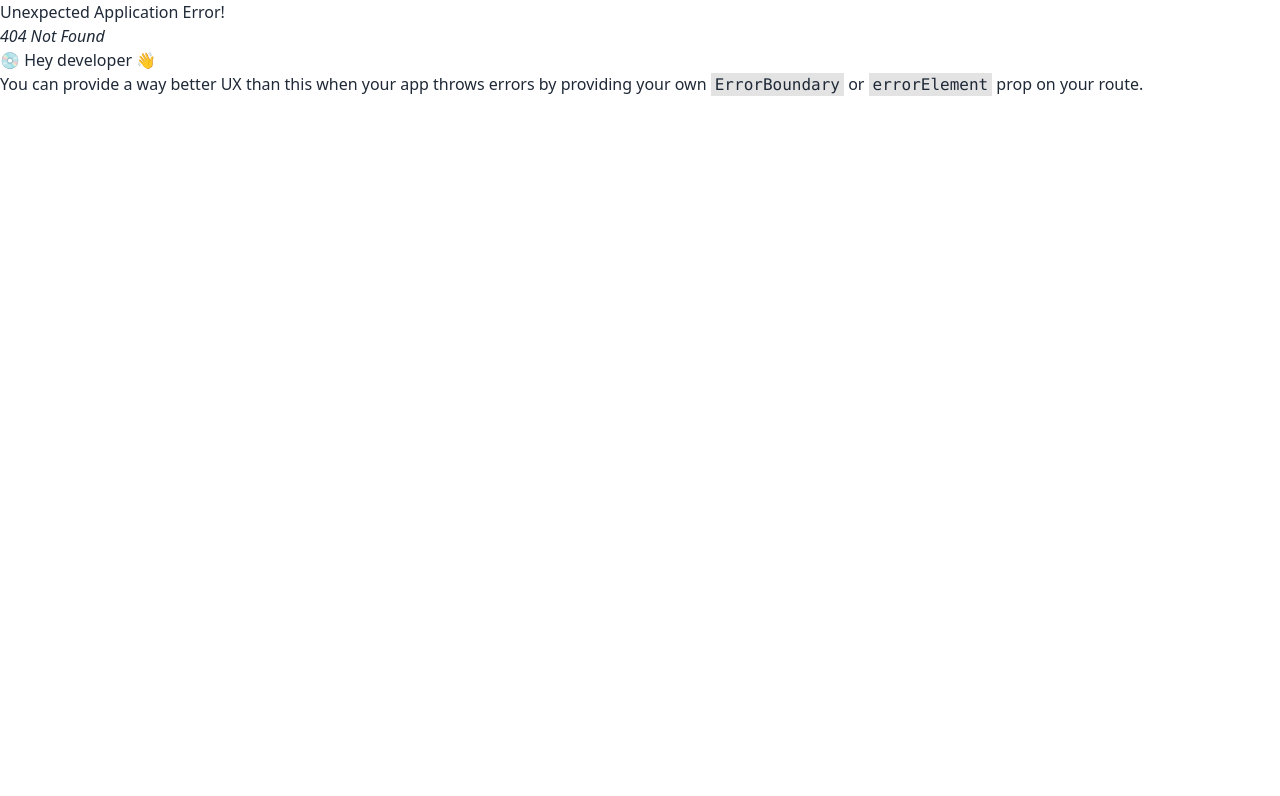
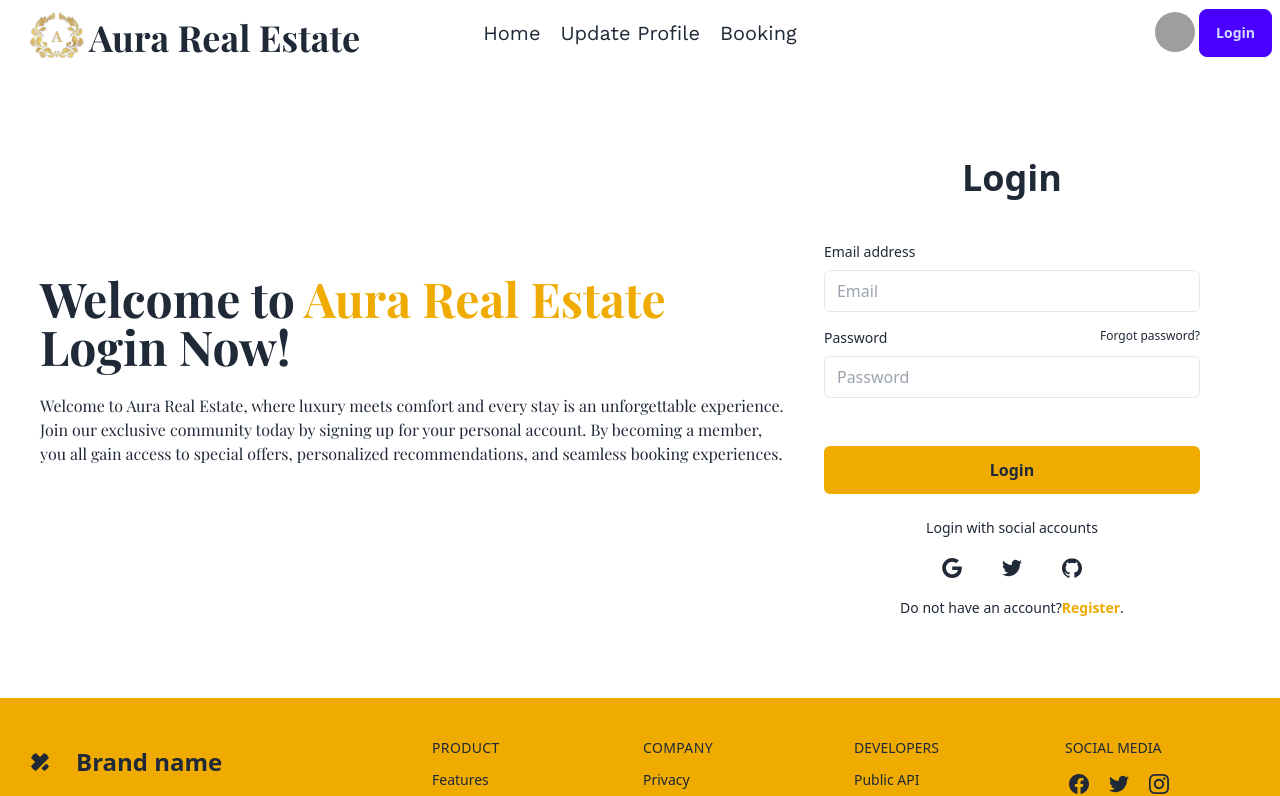
Before and after one commit to Legion204/aura-real-estate, a React (Vite) app: page /login in a window 1280 px wide. Before the commit this address had no page. Shown: the top 796 px of the page. Built offline with nearby package versions, Linux system fonts and the light colour scheme; grey boxes are pictures that could not be loaded; a web font is replaced by a local one.

Commit message:
added login page and authProvider to access user data globaly

```diff
--- a/package.json
+++ b/package.json
@@ -12,6 +12,7 @@
   "dependencies": {
     "localforage": "^1.10.0",
     "match-sorter": "^6.3.4",
+    "prop-types": "^15.8.1",
     "react": "^18.2.0",
     "react-dom": "^18.2.0",
     "react-router-dom": "^6.22.3",
--- a/src/Components/NavBar.jsx
+++ b/src/Components/NavBar.jsx
@@ -1,5 +1,7 @@
 import { Link, NavLink } from "react-router-dom";
 import logo from '.././assets/logo.png'
+import { useContext } from "react";
+import { AuthContext } from "../Provider/AuthProvider";
 
 
 const NavBar = () => {
@@ -11,6 +13,7 @@
         <NavLink to={'/'}><li className="hover:text-[#EFAB00]">Booking</li></NavLink>
     </div>
 
+    const{user}=useContext(AuthContext)
 
     return (
         <div className="navbar bg-base-100">
@@ -48,7 +51,8 @@
                         <li><a>Logout</a></li>
                     </ul>
                 </div>
-                <Link to={'/register'} className="btn btn-primary">Register</Link>
+                <Link to={'/login'} className="btn btn-primary">Login</Link>
+                <p>{user}</p>
             </div>
         </div>
     );
--- /dev/null
+++ b/src/Pages/Login.jsx
@@ -0,0 +1,65 @@
+import { Link } from "react-router-dom";
+
+const Login = () => {
+    return (
+        <div className="flex items-center lg:m-10 flex-col md:flex-row">
+            <div className="font-Playfair text-center md:text-left">
+                <h1 className="text-5xl font-bold">
+                    Welcome to <span className="text-[#EFAB00]">Aura Real Estate</span><br /> Login Now!</h1>
+                <p className="py-6">Welcome to Aura Real Estate, where luxury meets comfort and every stay is an unforgettable experience. Join our exclusive community today by signing up for your personal account. By becoming a member, you all gain access to special offers, personalized recommendations, and seamless booking experiences.</p>
+            </div>
+            <div className="flex flex-col w-full p-6 rounded-md sm:p-10 dark:bg-gray-50 dark:text-gray-800 mx-auto">
+                <div className="mb-8 text-center">
+                    <h1 className="my-3 text-4xl font-bold">Login</h1>
+                </div>
+                <form className="space-y-12">
+                    <div className="space-y-4">
+                        <div>
+                            <label htmlFor="email" className="block mb-2 text-sm">Email address</label>
+                            <input type="email" name="email" id="email" placeholder="Email" className="w-full px-3 py-2 border rounded-md dark:border-gray-300 dark:bg-gray-50 dark:text-gray-800" />
+                        </div>
+                        <div>
+                            <div className="flex justify-between mb-2">
+                                <label htmlFor="password" className="text-sm">Password</label>
+                                <a rel="noopener noreferrer" href="#" className="text-xs hover:underline dark:text-gray-600">Forgot password?</a>
+                            </div>
+                            <input type="password" name="password" id="password" placeholder="Password" className="w-full px-3 py-2 border rounded-md dark:border-gray-300 dark:bg-gray-50 dark:text-gray-800" />
+                        </div>
+                    </div>
+                    <div className="space-y-2">
+                        <div>
+                            <button type="submit" className="w-full px-8 py-3 font-semibold rounded-md bg-[#EFAB00] dark:text-gray-50">Login</button>
+                        </div>
+                        <div className="flex items-center pt-4 space-x-1">
+                            <div className="flex-1 h-px sm:w-16 dark:bg-gray-300"></div>
+                            <p className="px-3 text-sm dark:text-gray-600">Login with social accounts</p>
+                            <div className="flex-1 h-px sm:w-16 dark:bg-gray-300"></div>
+                        </div>
+                        <div className="flex justify-center space-x-4">
+                            <button aria-label="Log in with Google" className="p-3 rounded-sm">
+                                <svg xmlns="http://www.w3.org/2000/svg" viewBox="0 0 32 32" className="w-5 h-5 fill-current">
+                                    <path d="M16.318 13.714v5.484h9.078c-0.37 2.354-2.745 6.901-9.078 6.901-5.458 0-9.917-4.521-9.917-10.099s4.458-10.099 9.917-10.099c3.109 0 5.193 1.318 6.38 2.464l4.339-4.182c-2.786-2.599-6.396-4.182-10.719-4.182-8.844 0-16 7.151-16 16s7.156 16 16 16c9.234 0 15.365-6.49 15.365-15.635 0-1.052-0.115-1.854-0.255-2.651z"></path>
+                                </svg>
+                            </button>
+                            <button aria-label="Log in with Twitter" className="p-3 rounded-sm">
+                                <svg xmlns="http://www.w3.org/2000/svg" viewBox="0 0 32 32" className="w-5 h-5 fill-current">
+                                    <path d="M31.937 6.093c-1.177 0.516-2.437 0.871-3.765 1.032 1.355-0.813 2.391-2.099 2.885-3.631-1.271 0.74-2.677 1.276-4.172 1.579-1.192-1.276-2.896-2.079-4.787-2.079-3.625 0-6.563 2.937-6.563 6.557 0 0.521 0.063 1.021 0.172 1.495-5.453-0.255-10.287-2.875-13.52-6.833-0.568 0.964-0.891 2.084-0.891 3.303 0 2.281 1.161 4.281 2.916 5.457-1.073-0.031-2.083-0.328-2.968-0.817v0.079c0 3.181 2.26 5.833 5.26 6.437-0.547 0.145-1.131 0.229-1.724 0.229-0.421 0-0.823-0.041-1.224-0.115 0.844 2.604 3.26 4.5 6.14 4.557-2.239 1.755-5.077 2.801-8.135 2.801-0.521 0-1.041-0.025-1.563-0.088 2.917 1.86 6.36 2.948 10.079 2.948 12.067 0 18.661-9.995 18.661-18.651 0-0.276 0-0.557-0.021-0.839 1.287-0.917 2.401-2.079 3.281-3.396z"></path>
+                                </svg>
+                            </button>
+                            <button aria-label="Log in with GitHub" className="p-3 rounded-sm">
+                                <svg xmlns="http://www.w3.org/2000/svg" viewBox="0 0 32 32" className="w-5 h-5 fill-current">
+                                    <path d="M16 0.396c-8.839 0-16 7.167-16 16 0 7.073 4.584 13.068 10.937 15.183 0.803 0.151 1.093-0.344 1.093-0.772 0-0.38-0.009-1.385-0.015-2.719-4.453 0.964-5.391-2.151-5.391-2.151-0.729-1.844-1.781-2.339-1.781-2.339-1.448-0.989 0.115-0.968 0.115-0.968 1.604 0.109 2.448 1.645 2.448 1.645 1.427 2.448 3.744 1.74 4.661 1.328 0.14-1.031 0.557-1.74 1.011-2.135-3.552-0.401-7.287-1.776-7.287-7.907 0-1.751 0.62-3.177 1.645-4.297-0.177-0.401-0.719-2.031 0.141-4.235 0 0 1.339-0.427 4.4 1.641 1.281-0.355 2.641-0.532 4-0.541 1.36 0.009 2.719 0.187 4 0.541 3.043-2.068 4.381-1.641 4.381-1.641 0.859 2.204 0.317 3.833 0.161 4.235 1.015 1.12 1.635 2.547 1.635 4.297 0 6.145-3.74 7.5-7.296 7.891 0.556 0.479 1.077 1.464 1.077 2.959 0 2.14-0.020 3.864-0.020 4.385 0 0.416 0.28 0.916 1.104 0.755 6.4-2.093 10.979-8.093 10.979-15.156 0-8.833-7.161-16-16-16z"></path>
+                                </svg>
+                            </button>
+                        </div>
+                        <p className="px-6 text-sm text-center dark:text-gray-600"> Do not have an account?
+                            <Link to={'/register'} className="hover:underline font-bold text-[#EFAB00]">Register</Link>.
+                        </p>
+                    </div>
+                </form>
+            </div>
+        </div>
+    );
+};
+
+export default Login;
--- a/src/Pages/Register.jsx
+++ b/src/Pages/Register.jsx
@@ -6,13 +6,12 @@
         <div className="flex items-center lg:m-10 flex-col md:flex-row">
             <div className="font-Playfair text-center md:text-left">
                 <h1 className="text-5xl font-bold">
-                    Welcome to <span className="text-[#EFAB00]">Aura Real Estate</span> Register Now!</h1>
+                    Welcome to <span className="text-[#EFAB00]">Aura Real Estate</span><br /> Register Now!</h1>
                 <p className="py-6">Welcome to Aura Real Estate, where luxury meets comfort and every stay is an unforgettable experience. Join our exclusive community today by signing up for your personal account. By becoming a member, you all gain access to special offers, personalized recommendations, and seamless booking experiences.</p>
             </div>
             <div className="flex flex-col w-full p-6 rounded-md sm:p-10 dark:bg-gray-50 dark:text-gray-800 mx-auto">
                 <div className="mb-8 text-center">
                     <h1 className="my-3 text-4xl font-bold">Register</h1>
-                    <p className="text-sm dark:text-gray-600">Register to your account</p>
                 </div>
                 <form className="space-y-12">
                     <div className="space-y-4">
@@ -41,7 +40,7 @@
                             <button type="submit" className="w-full px-8 py-3 font-semibold rounded-md bg-[#EFAB00] dark:text-gray-50">Register</button>
                         </div>
                         <p className="px-6 text-sm text-center dark:text-gray-600"> Have an account?
-                            <Link to={'/login'} className="hover:underline font-bold text-violet-600">Log In</Link>.
+                            <Link to={'/login'} className="hover:underline font-bold text-[#EFAB00]">Log In</Link>.
                         </p>
                     </div>
                 </form>
--- /dev/null
+++ b/src/Provider/AuthProvider.jsx
@@ -0,0 +1,20 @@
+import { createContext, useState } from "react";
+import PropTypes from 'prop-types';
+export const AuthContext = createContext(null);
+
+const AuthProvider = ({ children }) => {
+    const [user, setUser] = useState(null);
+
+
+    const data = { user }
+
+    return (
+        <AuthContext.Provider value={data}>
+            {children}
+        </AuthContext.Provider>
+    );
+};
+AuthProvider.propTypes={
+    children:PropTypes.node
+}
+export default AuthProvider;
--- a/src/main.jsx
+++ b/src/main.jsx
@@ -3,9 +3,10 @@
 import './index.css'
 import { RouterProvider } from 'react-router-dom'
 import router from './Routes/Routes'
+import AuthProvider from './Provider/AuthProvider'
 
 ReactDOM.createRoot(document.getElementById('root')).render(
   <React.StrictMode>
-    <RouterProvider router={router} />
+    <AuthProvider><RouterProvider router={router} /></AuthProvider>
   </React.StrictMode>,
 )
```
Also changed, not shown: src/Routes/Routes.jsx (+6 -1 lines), 1 other file (tests, documents, lock files or other folders).
